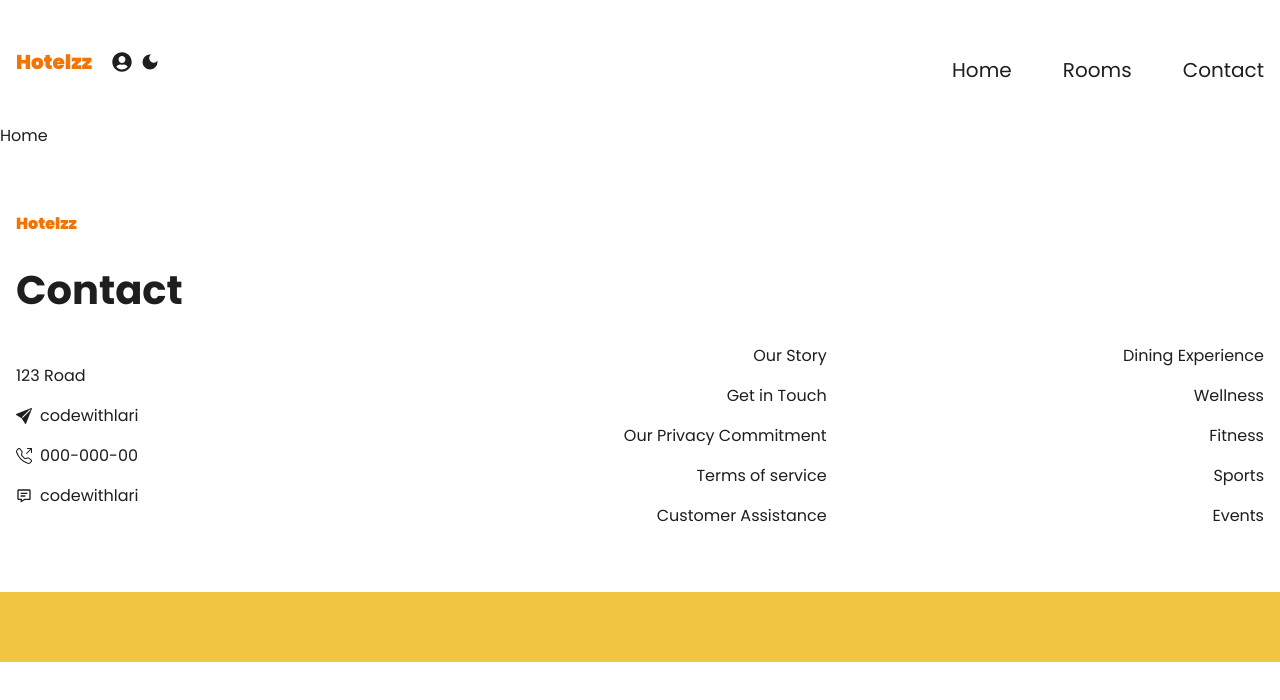
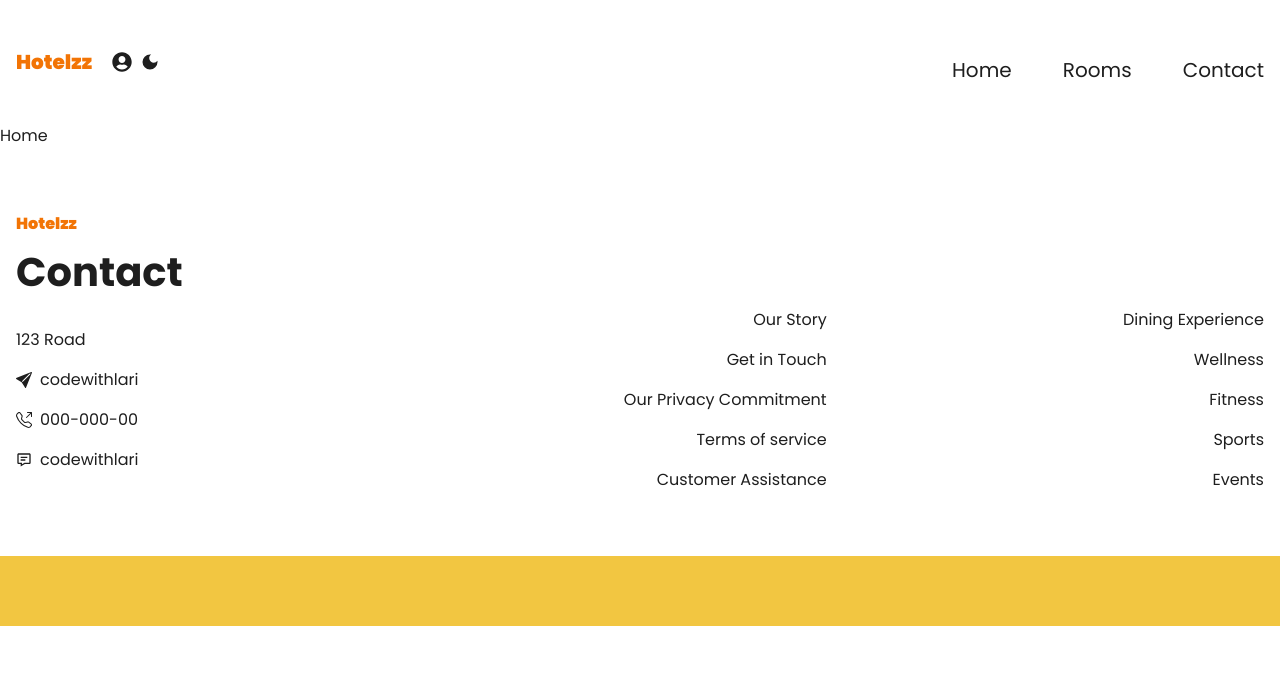
Before and after one commit to phuc-nguy3n/hotel-management, a Next.js app: page / in a window 1280 px wide. Shown: the top 700 px of the page. Built offline with nearby package versions, Linux system fonts and the light colour scheme; no server answers.

Commit message:
Add className css

```diff
--- a/src/app/(web)/globals.css
+++ b/src/app/(web)/globals.css
@@ -1,3 +1,29 @@
 @tailwind base;
 @tailwind components;
 @tailwind utilities;
+
+.img {
+    @apply object-cover w-full h-full;
+}
+
+.btn-primary {
+    @apply px-6 md:px-[50px] lg:px-[72px] py-2 md:py-5 bg-primary rounded-lg md:rounded-2xl shadow-sm shadow-primary text-white font-bold text-base md:text-xl hover:scale-110 duration-300 transition-all;
+}
+
+.btn-tertiary {
+    @apply px-6 md:px-[50px] lg:px-[72px] py-2 md:py-5 bg-tertiary-light rounded-lg md:rounded-2xl shadow-sm shadow-tertiary-light text-white font-bold text-base md:text-xl hover:scale-110 duration-300 transition-all;
+}
+
+.font-heading {
+    @apply font-medium md:font-semibold md:text-6xl text-3xl;
+}
+
+.font-normal {
+    @apply text-sm md:text-base;
+}
+
+@layer components {
+    .scale-animation {
+        @apply hover:scale-125 transition-all duration-700;
+    }
+}
```
